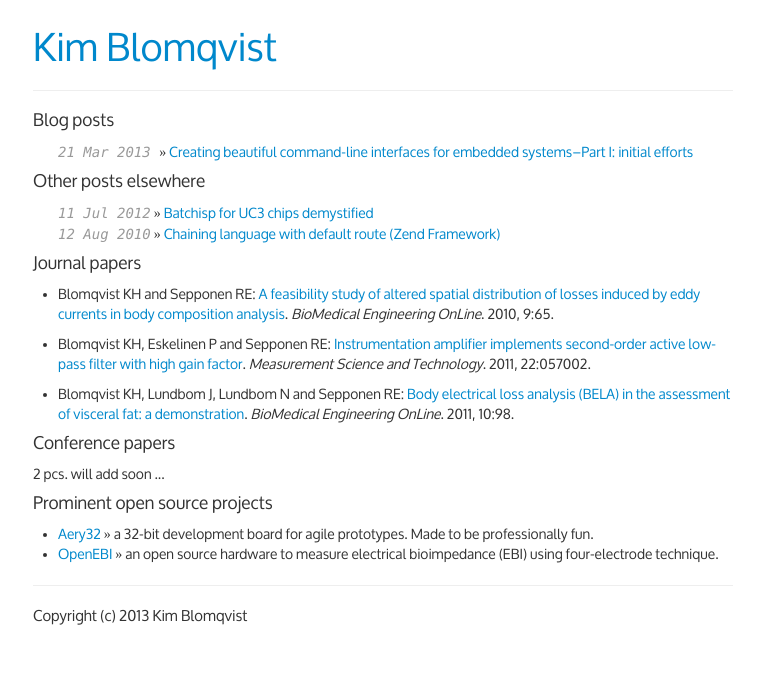
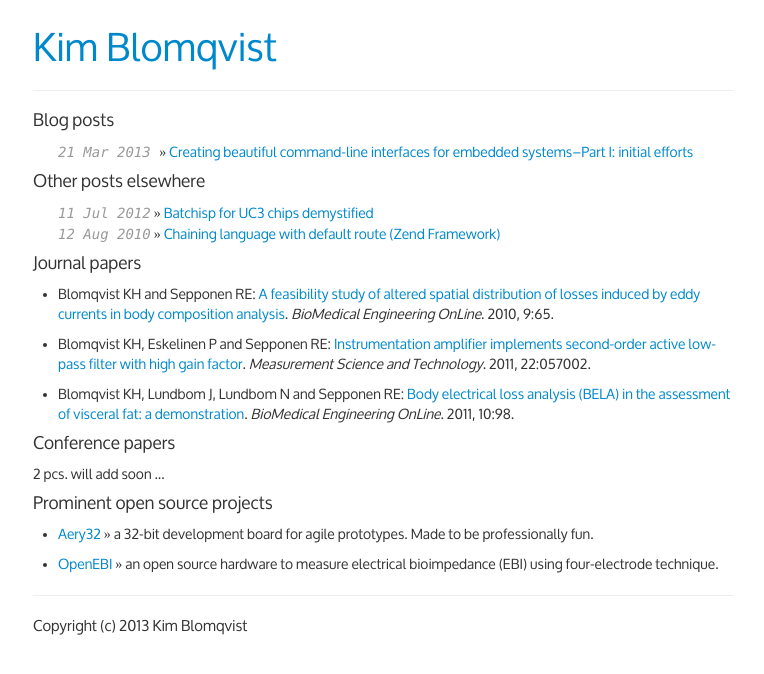
Before and after one commit to kblomqvist/kblomqvist.github.com, a Jekyll site: the page built from index.html, in a window 1280 px wide. Shown: the top 674 px of the page, without its empty margins (257-1021 px from the left). Built offline with Jekyll 4.4.1, drawn with Linux system fonts in a browser that asks for light colours; Markdown is read by kramdown in place of the engine named in the settings; the list of posts is cut into pages by our own code; comment, search, counter and statistics services are not loaded.

Commit message:
Update index.html

```diff
--- a/index.html
+++ b/index.html
@@ -52,7 +52,7 @@ description: My technical writings on electronics and programming.
 2 pcs. will add soon ...
 
 <h4>Prominent open source projects</h4>
-<ul>
+<ul class="jpapers">
     <li><a href="http://www.aery32.com" target="_blank">Aery32</a> &raquo; a 32-bit development board for agile prototypes. Made to be professionally fun.</li>
     <li><a href="https://github.com/openebi" target="_blank">OpenEBI</a> &raquo; an open source hardware to measure electrical bioimpedance (EBI) using four-electrode technique.</li>
 </ul>
```
